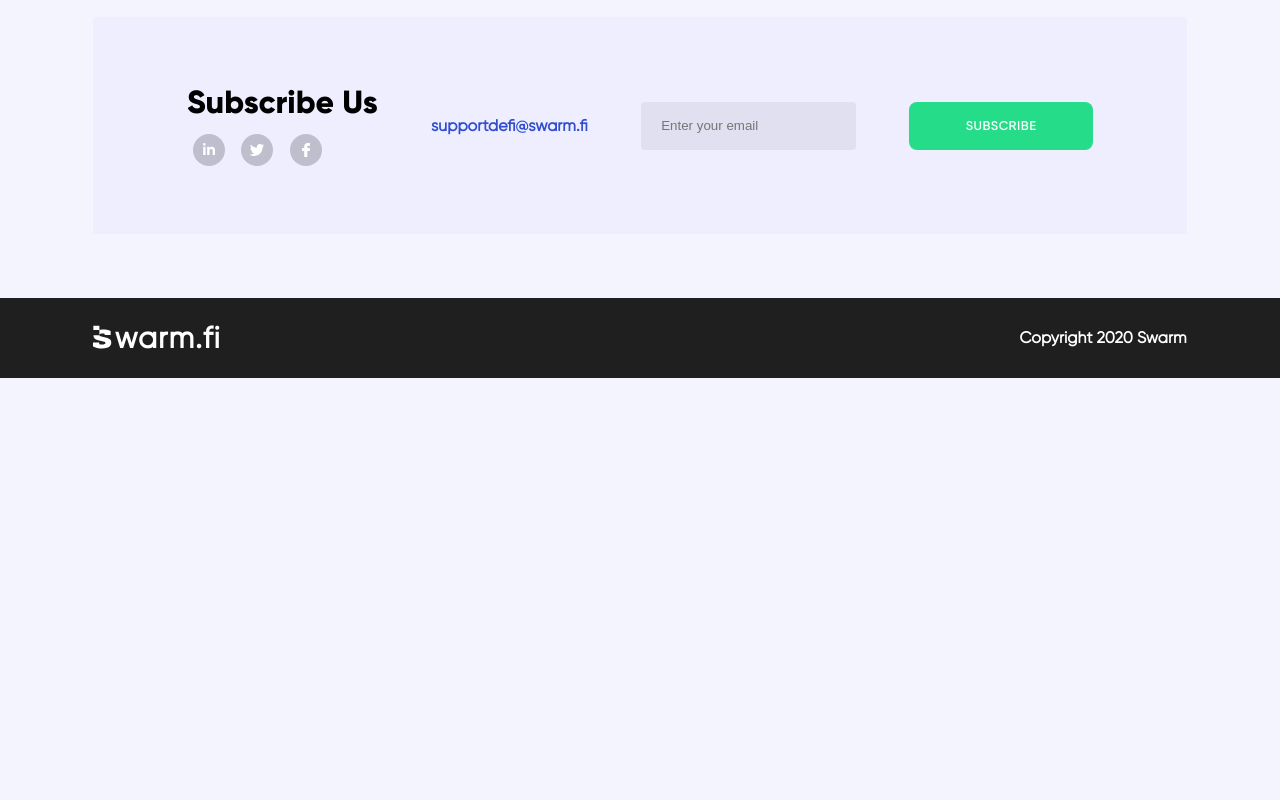
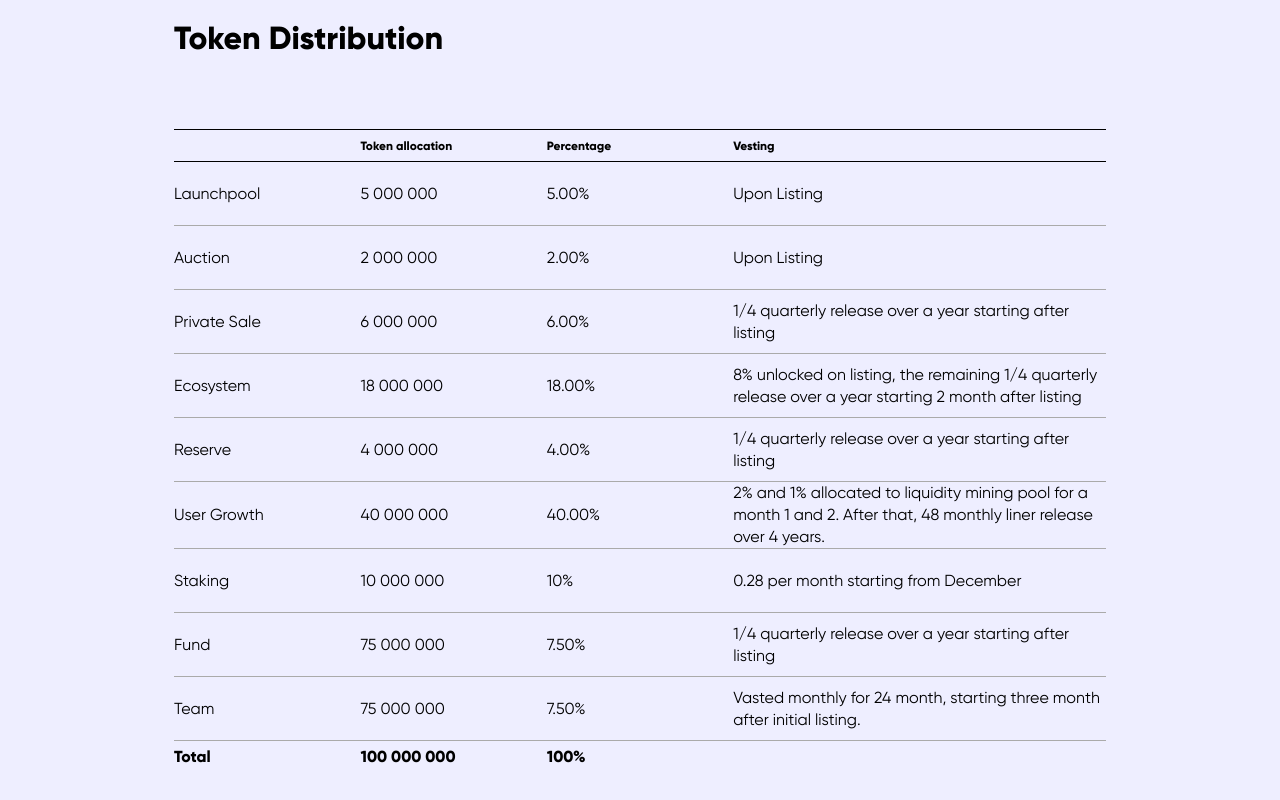
Before and after one commit to MaxUser99/lending-page, a plain HTML site: page index.html in a window 1280 px wide. Shown: the part 3940-4740 px from the top of the page. Before the commit the page ends 4318 px from the top, so only its background shows below. Drawn offline with Linux system fonts and the light colour scheme.

Commit message:
create table layout

```diff
--- a/index.html
+++ b/index.html
@@ -296,6 +296,78 @@
     </div>
   </section>
 
+  <section class="section-distribution">
+    <h2 class="section-title">Token Distribution</h2>
+    <div class="chart-wrapper"></div>
+    <table class="distribution-table">
+      <tr>
+        <th></th>
+        <th>Token allocation</th>
+        <th>Percentage</th>
+        <th>Vesting</th>
+      </tr>
+      <tr>
+        <td>Launchpool</td>
+        <td>5 000 000</td>
+        <td>5.00%</td>
+        <td>Upon Listing</td>
+      </tr>
+      <tr>
+        <td>Auction</td>
+        <td>2 000 000</td>
+        <td>2.00%</td>
+        <td>Upon Listing</td>
+      </tr>
+      <tr>
+        <td>Private Sale</td>
+        <td>6 000 000</td>
+        <td>6.00%</td>
+        <td>1/4 quarterly release over a year starting after listing</td>
+      </tr>
+      <tr>
+        <td>Ecosystem</td>
+        <td>18 000 000</td>
+        <td>18.00%</td>
+        <td>8% unlocked on listing, the remaining 1/4 quarterly release over a year starting 2 month after listing</td>
+      </tr>
+      <tr>
+        <td>Reserve</td>
+        <td>4 000 000</td>
+        <td>4.00%</td>
+        <td>1/4 quarterly release over a year starting after listing</td>
+      </tr>
+      <tr>
+        <td>User Growth</td>
+        <td>40 000 000</td>
+        <td>40.00%</td>
+        <td>2% and 1% allocated to liquidity mining pool for a month 1 and 2. After that, 48 monthly liner release over 4 years.</td>
+      </tr>
+      <tr>
+        <td>Staking</td>
+        <td>10 000 000</td>
+        <td>10%</td>
+        <td>0.28 per month starting from December</td>
+      </tr>
+      <tr>
+        <td>Fund</td>
+        <td>75 000 000</td>
+        <td>7.50%</td>
+        <td>1/4 quarterly release over a year starting after listing</td>
+      </tr>
+      <tr>
+        <td>Team</td>
+        <td>75 000 000</td>
+        <td>7.50%</td>
+        <td>Vasted monthly for 24 month, starting three month after initial listing.</td>
+      </tr>
+      <tr>
+        <td>Total</td>
+        <td>100 000 000</td>
+        <td>100%</td>
+      </tr>
+    </table>
+  </section>
+
   <section class="section-social">
     <div class="title-wrapper">
       <h2 class="section-title">Subscribe Us</h2>
--- a/index.js
+++ b/index.js
@@ -57,7 +57,6 @@ images.forEach(element => {
     dot.addEventListener('click', dotClickHandler);
     if (!dots.length) dot.classList.add(ACTIVE_CLASS);
     else element.classList.add(HIDDEN_CLASS);
-    console.log(element, dots.length)
     dots.push(dot);
 });
 const dotsContainer = document.createElement('div');
--- a/styles.css
+++ b/styles.css
@@ -623,6 +623,53 @@ main .image-wrapper img {
 
 }
 
+.section-distribution {
+    display: flex;
+    flex-direction: column;
+    padding: 5% 13.6%;
+    background-color: #eeeeff;
+}
+.section-distribution .section-title {
+    font-family: Gilroy-ExtraBold;
+    font-size: 32px;
+    line-height: 42px;
+}
+.section-distribution .distribution-table {
+    width: 100%;
+    text-align: left;
+    margin-top: 70px;
+}
+.section-distribution .distribution-table tr {
+    font-family: Gilroy;
+    font-size: 16px;
+    line-height: 22px;;
+    height: 64px;
+    border-bottom: 1px solid #aaa;
+}
+.section-distribution .distribution-table tr:first-child {
+    font-family: Gilroy-ExtraBold;
+    font-size: 12px;
+    line-height: 16px;
+    height: 32px;
+    border-top:1px solid black;
+    border-bottom:1px solid black;
+}
+.section-distribution .distribution-table tr:last-child {
+    border-bottom: none;
+    font-family: Gilroy-ExtraBold;
+    height: 32px;
+}
+.section-distribution .distribution-table th {
+    width: 20%;
+    vertical-align: middle;
+}
+.section-distribution .distribution-table th:last-child {
+    width: 40%;
+}
+.section-distribution .distribution-table td {
+    vertical-align: middle;
+}
+
 .section-social {
     margin: 5% 7.3%;
     padding: 5% 7.3%;
```
